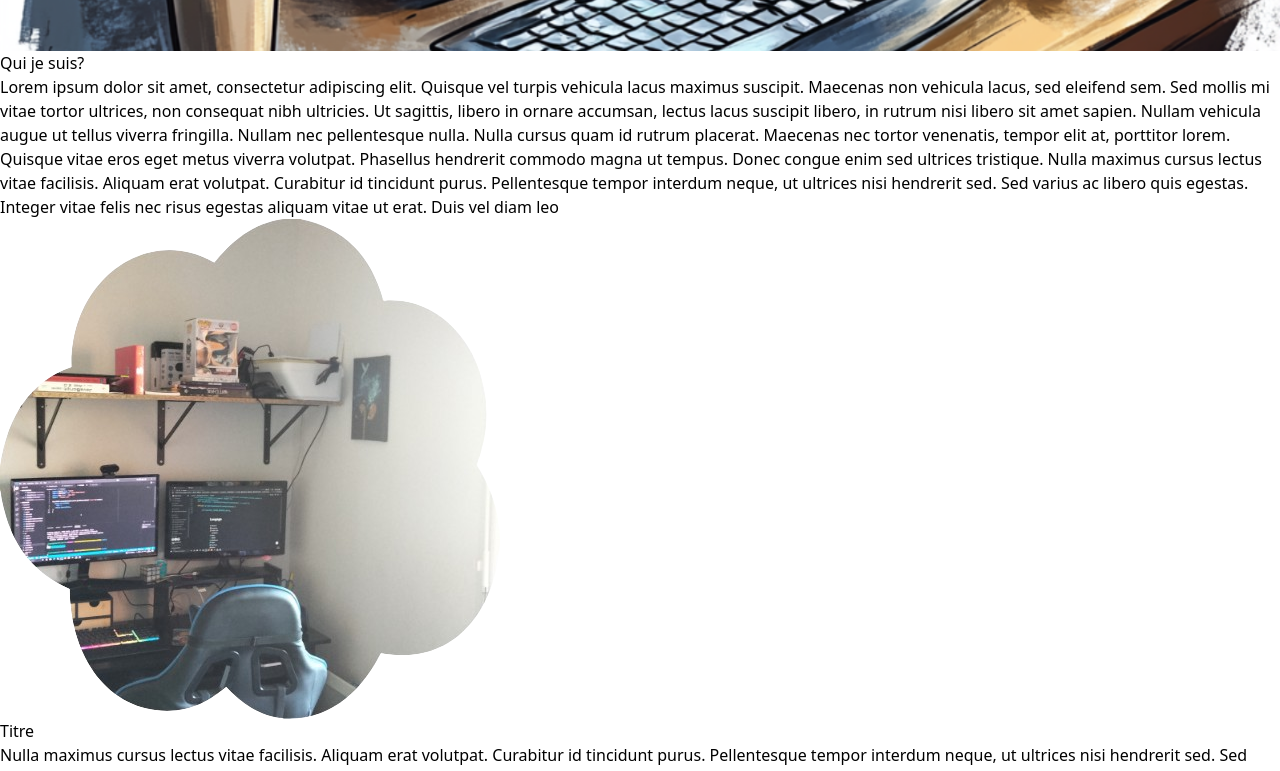
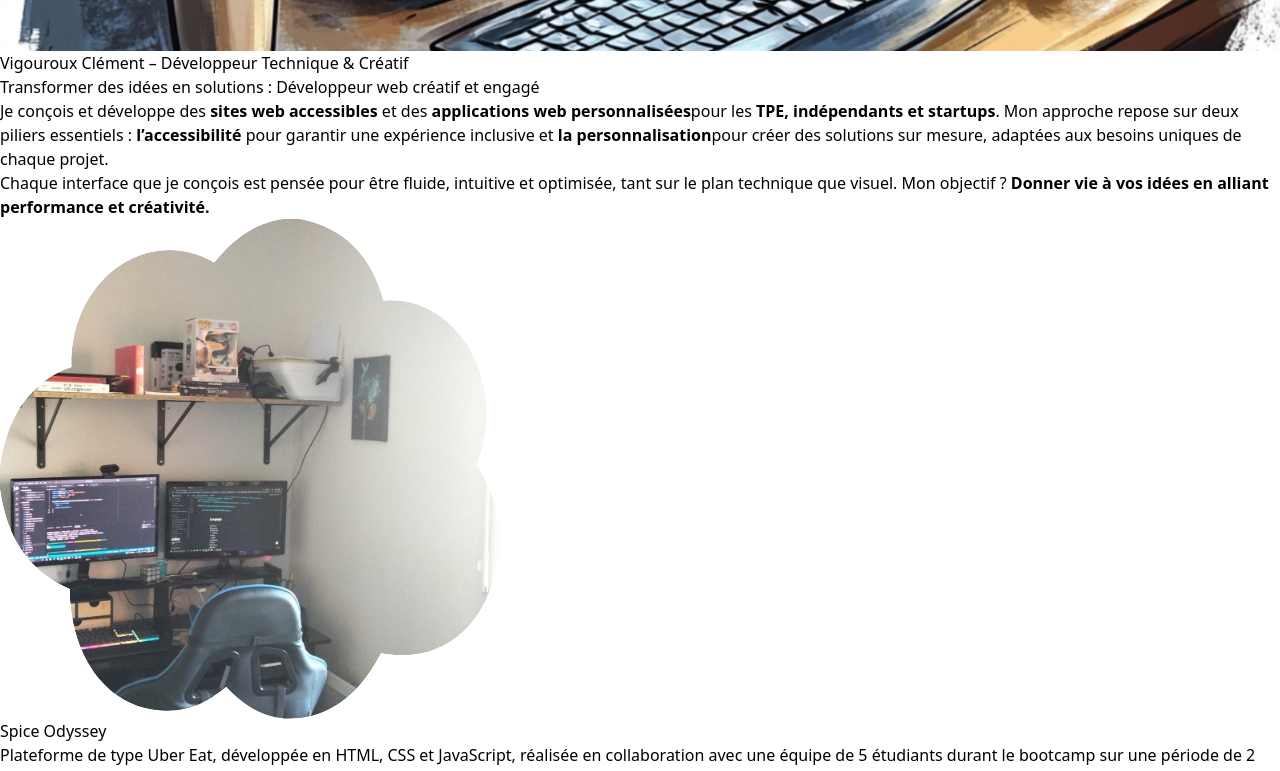
Before and after one commit to Agraheris/Clem-It, a React (Vite) app: page / in a window 1280 px wide. Shown: the part 580-1351 px from the top of the page. Built offline with nearby package versions, Linux system fonts and the light colour scheme.

Commit message:
add text

```diff
--- a/src/components/Cards.tsx
+++ b/src/components/Cards.tsx
@@ -1,15 +1,27 @@
-import Test from "../assets/nuage.png"
-
-const Cards: React.FC = () => {
-  return (
-    <div>
-        <img src={Test} alt="" />
-        <div className="Text">
-            <h2>Titre</h2>
-            <p> Nulla maximus cursus lectus vitae facilisis. Aliquam erat volutpat. Curabitur id tincidunt purus. Pellentesque tempor interdum neque, ut ultrices nisi hendrerit sed. Sed varius ac libero quis egestas. Integer vitae felis nec risus egestas aliquam vitae ut erat. Duis vel diam leo</p>
-        </div>
-    </div>
-  )
+interface Item {
+  title: string;
+  description: string;
+  image: string;
 }
 
-export default Cards
+interface CardsProps {
+  items: Item[];
+}
+
+const Cards: React.FC<CardsProps> = ({ items }) => {
+  return (
+    <div className="cards-container">
+      {items.map((item, index) => (
+        <div key={index} className="card">
+          <img src={item.image} alt={item.title} />
+          <div className="text">
+            <h2>{item.title}</h2>
+            <p>{item.description}</p>
+          </div>
+        </div>
+      ))}
+    </div>
+  );
+};
+
+export default Cards;
--- /dev/null
+++ b/src/components/Contact.tsx
@@ -0,0 +1,39 @@
+
+
+function Contact() {
+  return (
+    <>
+    <h2>Contact</h2>
+    <form >
+    <div>
+        <label> Nom et prénom </label>
+        <input
+        type="text"
+        id="Nom_Prenom"
+        />
+    </div>
+    <div>
+        <label> Votre E-mail </label>
+        <input
+        type="email"
+        id="Email"
+        />
+    </div>
+    <div>
+        <label> Objet de la demande </label>
+        <input
+        type="text"
+        id="object"/>
+    </div>
+    <div>
+        <label> Votre message </label>
+        <input
+        type="text"
+        id="Message" />
+    </div>
+    </form>
+    </>
+  )
+}
+
+export default Contact
--- a/src/components/Service.tsx
+++ b/src/components/Service.tsx
@@ -1,14 +1,58 @@
-import Cards from "./Cards"
+import Cards from "./Cards";
+import Test from "../assets/nuage.png";
 
 function Service() {
+  type Service = {
+    title: string;
+    description: string;
+    image: string;
+  };
+
+  const services: Service[] = [
+    {
+      title: "Site Vitrine",
+      description:
+        "Boostez votre présence en ligne avec un site sur-mesure, rapide et accessible.",
+      image: Test,
+    },
+    {
+      title: "E-commerce",
+      description:
+        "Vendez en ligne avec une boutique optimisée pour l'expérience utilisateur et la conversion.",
+      image: Test,
+    },
+    {
+      title: "Application Web",
+      description:
+        "Une solution unique et performante adaptée aux besoins spécifiques de votre projet.",
+      image: Test,
+    },
+    {
+      title: "Demande de Devis",
+      description:
+        "Un projet en tête ? Parlons-en pour définir la meilleure solution ensemble.",
+      image: Test,
+    },
+  ];
+
   return (
     <>
-    <h1> Service</h1>
-    <p> Lorem ipsum dolor sit amet, consectetur adipiscing elit. Quisque vel turpis vehicula lacus maximus      suscipit. Maecenas non vehicula lacus, sed eleifend sem. Sed mollis mi vitae tortor ultrices, non consequat     nibh ultricies. Ut sagittis, libero in ornare accumsan, lectus lacus suscipit libero, in rutrum nisi libero sit amet sapien. Nullam vehicula augue ut tellus viverra fringilla. Nullam nec pellentesque nulla. Nulla cursus quam id rutrum placerat. Maecenas nec tortor venenatis, tempor elit at, porttitor lorem. Quisque vitae eros eget metus viverra volutpat. Phasellus hendrerit commodo magna ut tempus. Donec congue enim sed ultrices tristique.
-        Nulla maximus cursus lectus vitae facilisis. Aliquam erat volutpat. Curabitur id tincidunt purus. Pellentesque tempor interdum neque, ut ultrices nisi hendrerit sed. Sed varius ac libero quis egestas. Integer vitae felis nec risus egestas aliquam vitae ut erat. Duis vel diam leo</p>
-    <Cards />
+      <section>
+        <h2>🚀 Des solutions web adaptées à vos besoins</h2>
+        <p>
+          Vous avez un projet web en tête ? Que ce soit pour une{" "}
+          <strong>présence en ligne impactante</strong>, une{" "}
+          <strong>boutique e-commerce performante</strong> ou une{" "}
+          <strong>application sur-mesure</strong>, je conçois des solutions
+          adaptées à vos objectifs. Mon approche repose sur la{" "}
+          <strong>personnalisation et l’accessibilité</strong>, pour garantir une
+          expérience utilisateur optimale à tous.
+        </p>
+        <p>👉 Découvrez mes services et trouvons ensemble la solution qui vous correspond.</p>
+      </section>
+      <Cards items={services} />  {/* Utilisation du même composant pour 'services' */}
     </>
-  )
+  );
 }
 
-export default Service
+export default Service;
--- a/src/components/Who.tsx
+++ b/src/components/Who.tsx
@@ -1,16 +1,68 @@
-import Cards from "./Cards"
+import Cards from "./Cards";
+import Test from "../assets/nuage.png";
 
 const Who: React.FC = () => {
+  type Project = {
+    title: string;
+    description: string;
+    image: string;
+  };
+
+  const projects: Project[] = [
+    {
+      title: "Spice Odyssey",
+      description:
+        "Plateforme de type Uber Eat, développée en HTML, CSS et JavaScript, réalisée en collaboration avec une équipe de 5 étudiants durant le bootcamp sur une période de 2 semaines.",
+      image: Test,
+    },
+    {
+      title: "Moodflix",
+      description:
+        "Application de recommandation de films basée sur l'humeur de l'utilisateur, construite avec HTML, CSS, ReactJS et l'API The Movie DB, développée en équipe de 3 étudiants sur 4 semaines.",
+      image: Test,
+    },
+    {
+      title: "Virtuart",
+      description:
+        "Site de musée virtuel intégrant une visite interactive et un aspect communautaire, développé avec HTML, CSS, ReactJS, Express et Phaser. Projet réalisé en équipe de 4 étudiants en 8 semaines.",
+      image: Test,
+    },
+    {
+      title: "Adopte un Gueux",
+      description:
+        "Projet hackathon de 48 heures visant à recréer une version moderne de 'Tinder' adaptée à l'époque médiévale, utilisant React, CSS et HTML. Réalisé en équipe de 5 personnes.",
+      image: Test,
+    },
+    {
+      title: "Dino Space Survivor",
+      description:
+        "Jeu vidéo en ligne développé en 72 heures lors d'un hackathon, conçu avec Phaser pour une expérience de jeu immersive et dynamique.",
+      image: Test,
+    },
+  ];
+
   return (
     <>
-    <h1> Qui je suis?</h1>
-    <p> Lorem ipsum dolor sit amet, consectetur adipiscing elit. Quisque vel turpis vehicula lacus maximus      suscipit. Maecenas non vehicula lacus, sed eleifend sem. Sed mollis mi vitae tortor ultrices, non consequat     nibh ultricies. Ut sagittis, libero in ornare accumsan, lectus lacus suscipit libero, in rutrum nisi libero sit amet sapien. Nullam vehicula augue ut tellus viverra fringilla. Nullam nec pellentesque nulla. Nulla cursus quam id rutrum placerat. Maecenas nec tortor venenatis, tempor elit at, porttitor lorem. Quisque vitae eros eget metus viverra volutpat. Phasellus hendrerit commodo magna ut tempus. Donec congue enim sed ultrices tristique.
-        Nulla maximus cursus lectus vitae facilisis. Aliquam erat volutpat. Curabitur id tincidunt purus. Pellentesque tempor interdum neque, ut ultrices nisi hendrerit sed. Sed varius ac libero quis egestas. Integer vitae felis nec risus egestas aliquam vitae ut erat. Duis vel diam leo</p>
-    <Cards />
-    <button> More </button>
-
+      <div>
+        <h2>Vigouroux Clément – Développeur Technique & Créatif</h2>
+        <p>
+          Transformer des idées en solutions : Développeur web créatif et engagé
+        </p>
+        <p>
+          Je conçois et développe des <strong>sites web accessibles</strong> et des <strong>applications web personnalisées</strong>
+          pour les <strong>TPE, indépendants et startups</strong>. Mon approche repose sur deux piliers essentiels :
+          <strong> l’accessibilité</strong> pour garantir une expérience inclusive et <strong>la personnalisation</strong>
+          pour créer des solutions sur mesure, adaptées aux besoins uniques de chaque projet.
+        </p>
+        <p>
+          Chaque interface que je conçois est pensée pour être fluide, intuitive et optimisée, tant sur le plan technique
+          que visuel. Mon objectif ? <strong>Donner vie à vos idées en alliant performance et créativité.</strong>
+        </p>
+      </div>
+      <Cards items={projects} />
+      <button> More </button>
     </>
-  )
+  );
 }
 
-export default Who
+export default Who;
--- a/src/pages/Home.tsx
+++ b/src/pages/Home.tsx
@@ -1,11 +1,15 @@
 import Img1 from "../assets/Img1.png"
+import Service from "../components/Service"
 import Who from "../components/Who"
+import Contact from "../components/Contact"
 
 function Home() {
   return (
     <>
     <img src={Img1} />
     <Who />
+    <Service />
+    <Contact />
     </>
   )
 }
```
